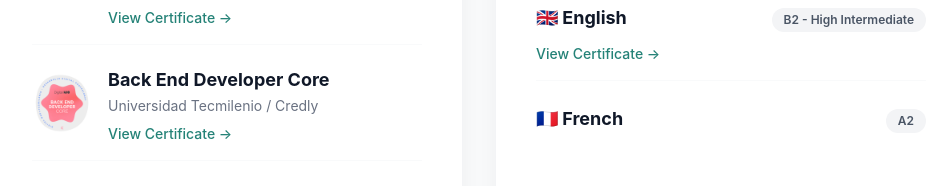
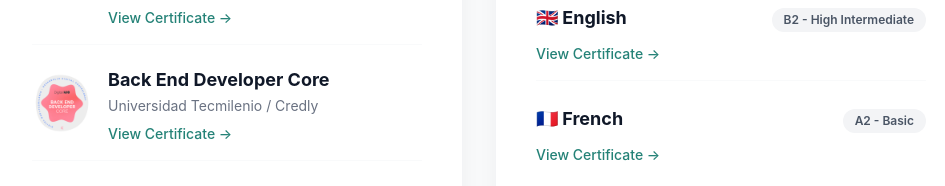
Before and after one commit to carlop13/carlos-lopez-portfolio, a React (Vite) app: page / in a window 1280 px wide. Shown: the part 5632-5818 px from the top of the page, without its empty margins (161-1106 px from the left). Built offline with nearby package versions, Linux system fonts and the light colour scheme.

Commit message:
certificado de french

```diff
--- a/src/data/portfolioData.ts
+++ b/src/data/portfolioData.ts
@@ -228,6 +228,6 @@ certifications: [
 languages: [
     { name: "🇲🇽 Spanish", level: "Native" },
     { name: "🇬🇧 English", level: "B2 - High Intermediate", certificate: "https://app.voxy.com/certificates/proficiency-test/6a3ee8c3f562ffe3bfcd0dbd/" },
-    { name: "🇫🇷 French", level: "A2" }
+    { name: "🇫🇷 French", level: "A2 - Basic", certificate: "https://drive.google.com/file/d/1Ip06ElokgBmIz6JhULiBi4WhWjv-WdHr/view?usp=sharing" }
   ]
 };
```
